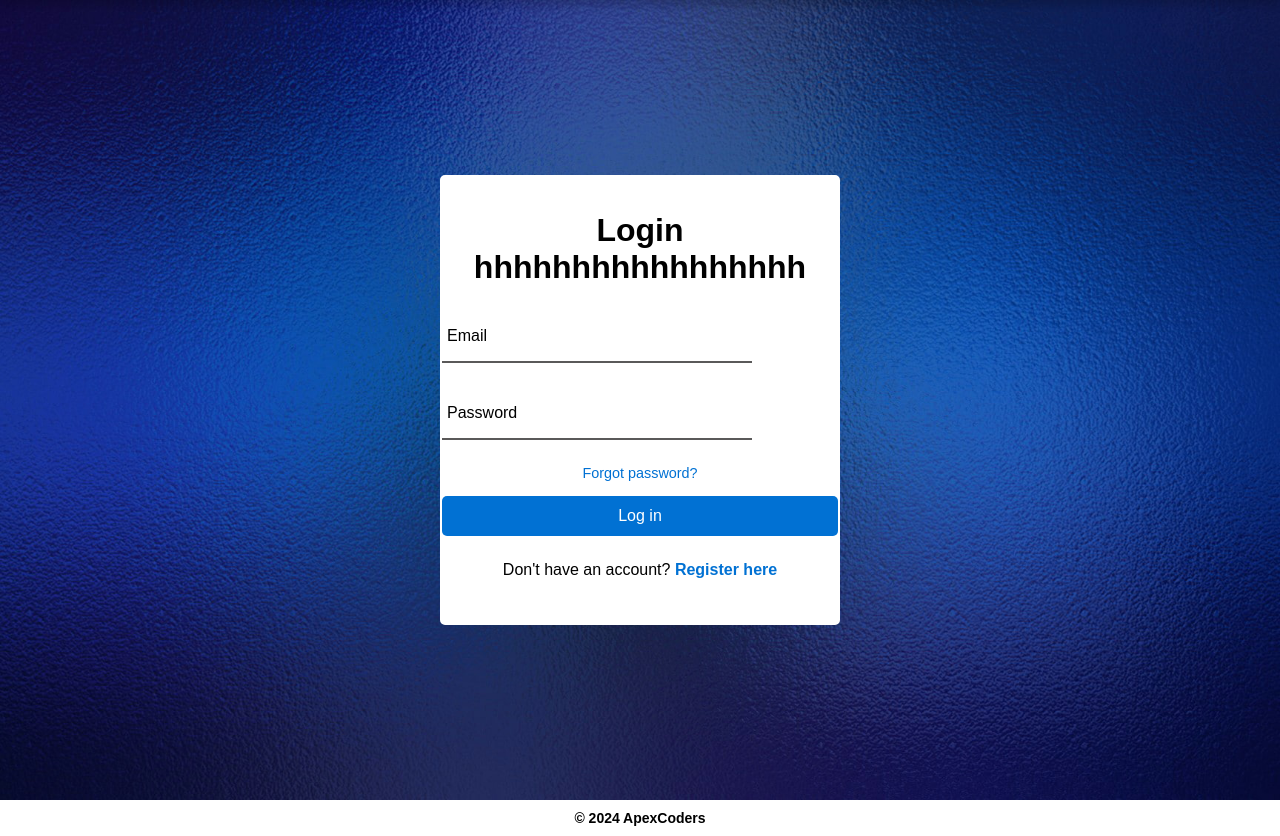
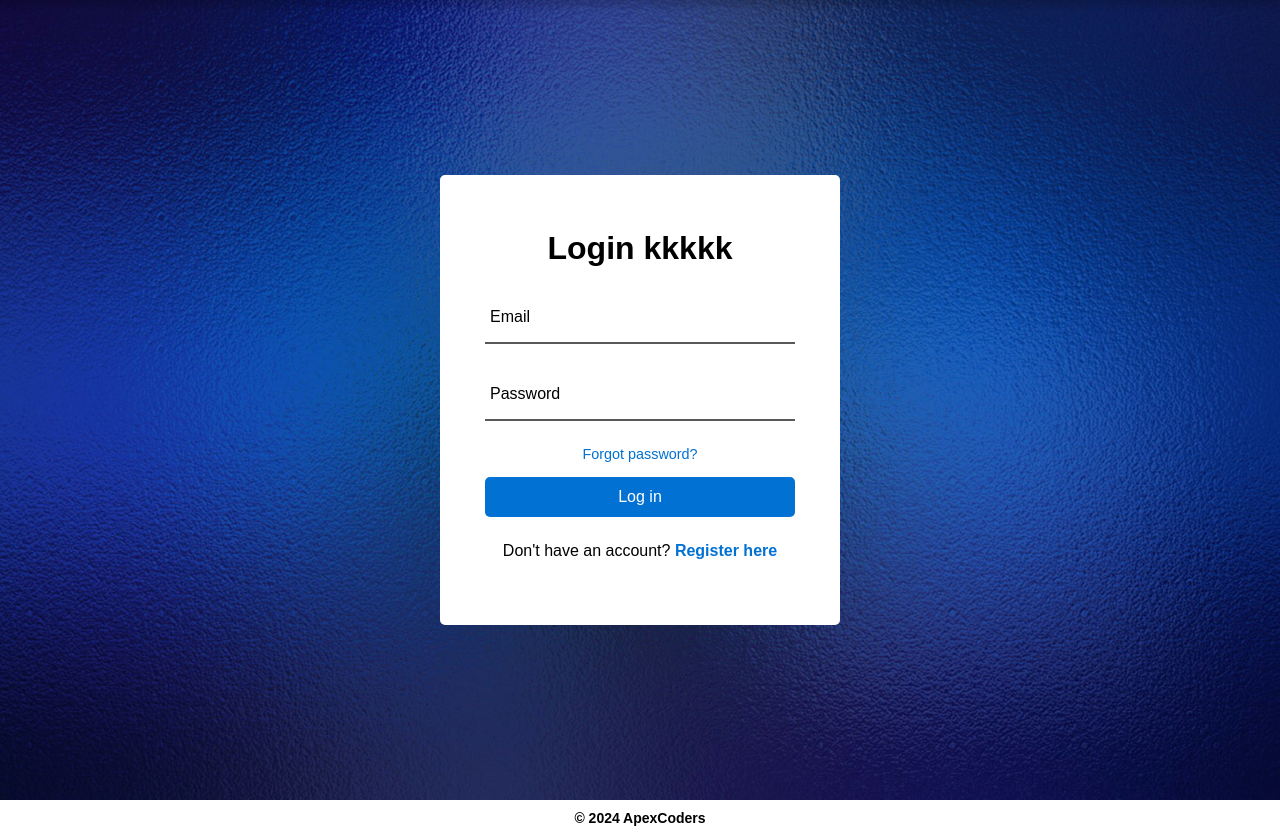
Before and after one commit to Charith-01/Company-Help-Desk, a PHP site: page /login.php in a window 1280 px wide. Shown: the part 108-944 px from the top of the page. Run offline with PHP 8.4, Linux system fonts and the light colour scheme.

Commit message:
Update login.php
add kkk

```diff
--- a/login.php
+++ b/login.php
@@ -59,7 +59,7 @@ if ($_SERVER['REQUEST_METHOD'] === 'POST') {
         <div class="form-box">
             <div class="form-value">
                 <form action="" method="POST">
-                    <h2>Login hhhhhhhhhhhhhhhhh</h2>
+                    <h2>Login kkkkk</h2>
 
                     <!-- Display error or success messages -->
                     <?php if (!empty($error)): ?>
```
